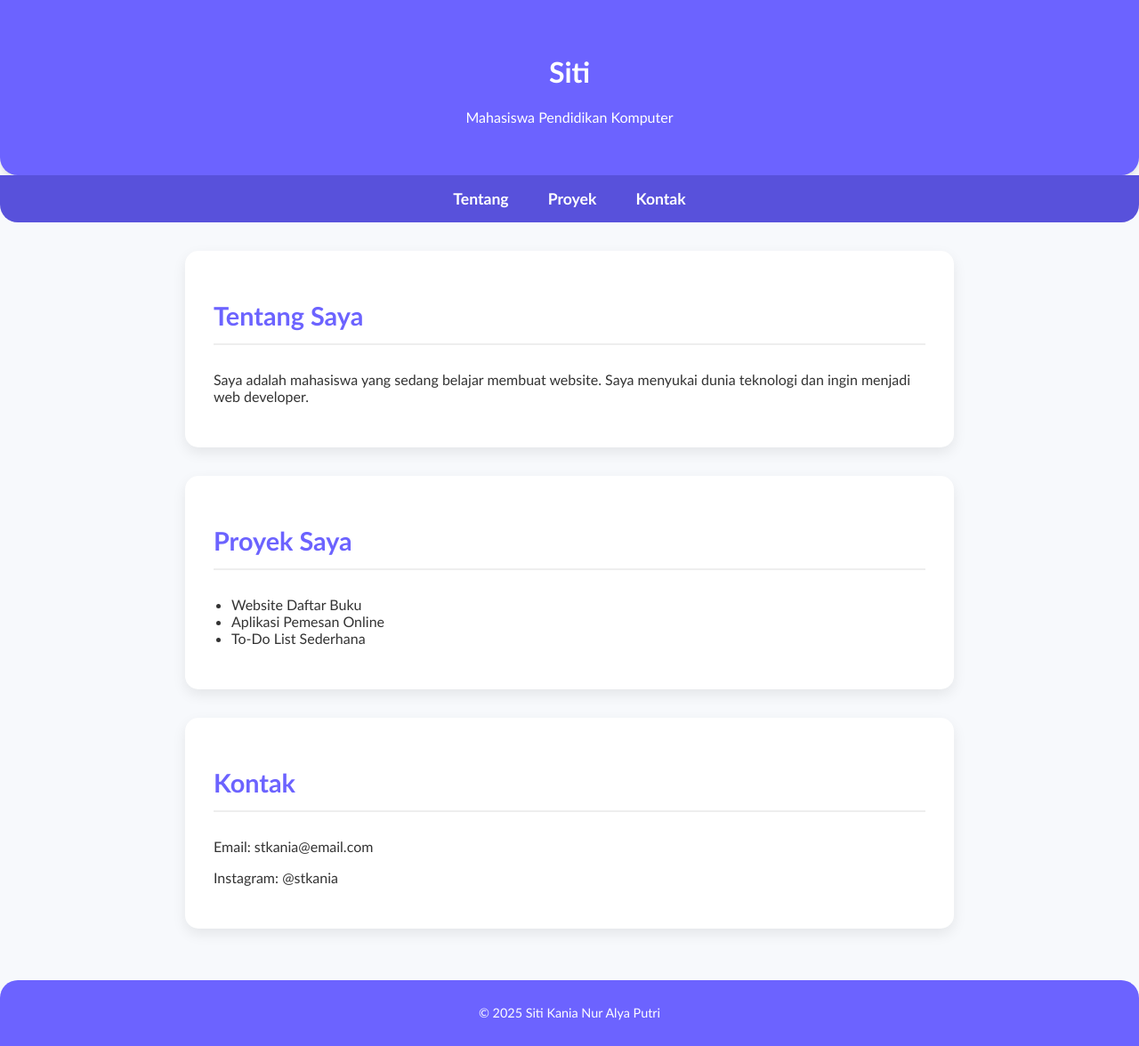
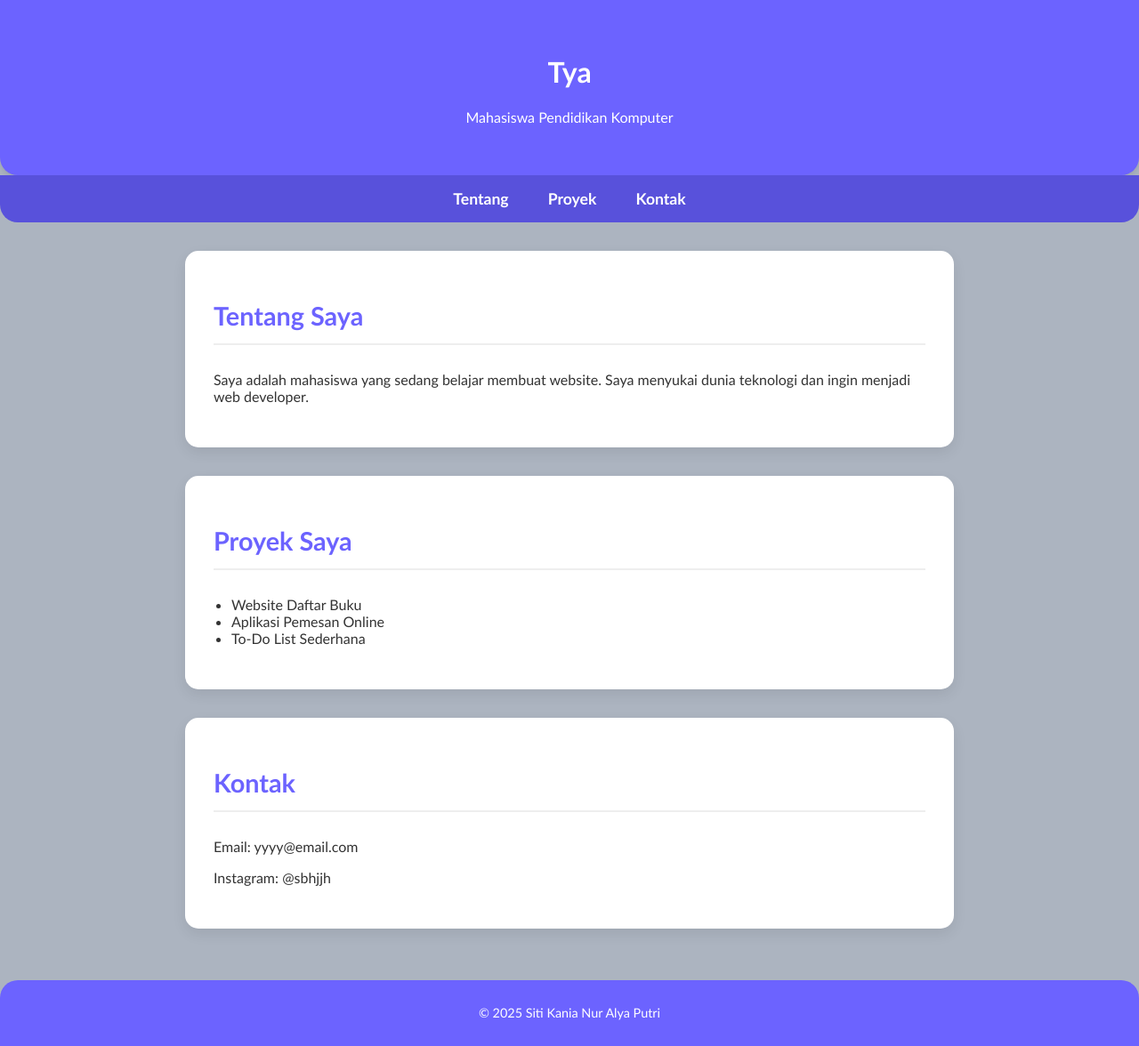
Before and after one commit to ShintyaDPM13/Laprak8.github.io, a plain HTML site: page index.html in a window 1280 px wide. Shown: the whole page at 89% size. Drawn offline with Linux system fonts and the light colour scheme.

Commit message:
edit css

```diff
--- a/index.html
+++ b/index.html
@@ -8,7 +8,7 @@
 </head>
 <body>
     <header>
-        <h1>Siti</h1>
+        <h1>Tya</h1>
         <p>Mahasiswa Pendidikan Komputer</p>
     </header>
 
@@ -37,8 +37,8 @@
 
     <section id="kontak">
         <h2>Kontak</h2>
-        <p>Email: stkania@email.com</p>
-        <p>Instagram: @stkania</p>
+        <p>Email: yyyy@email.com</p>
+        <p>Instagram: @sbhjjh</p>
     </section>
 
     <footer>
--- a/style.css
+++ b/style.css
@@ -2,7 +2,7 @@ body {
     font-family: 'Poppins', 'Trebuchet MS', Tahoma, Verdana, sans-serif;
     margin: 0;
     padding: 0;
-    background-color: #f7f9fc;
+    background-color: #acb4c0;
     color: #333;
 }
 
```
